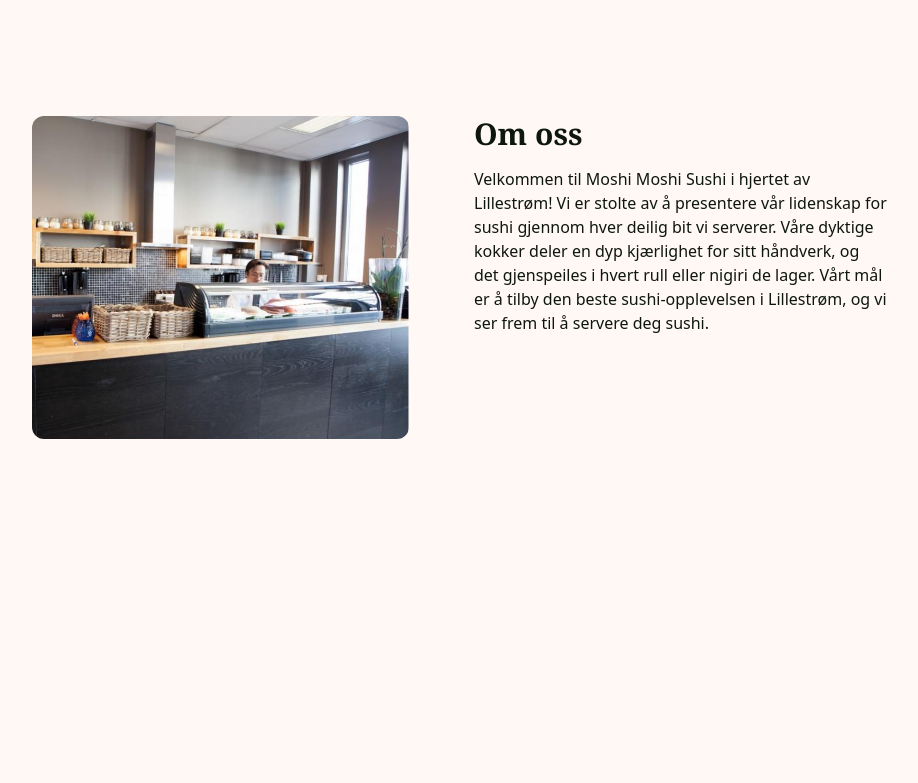
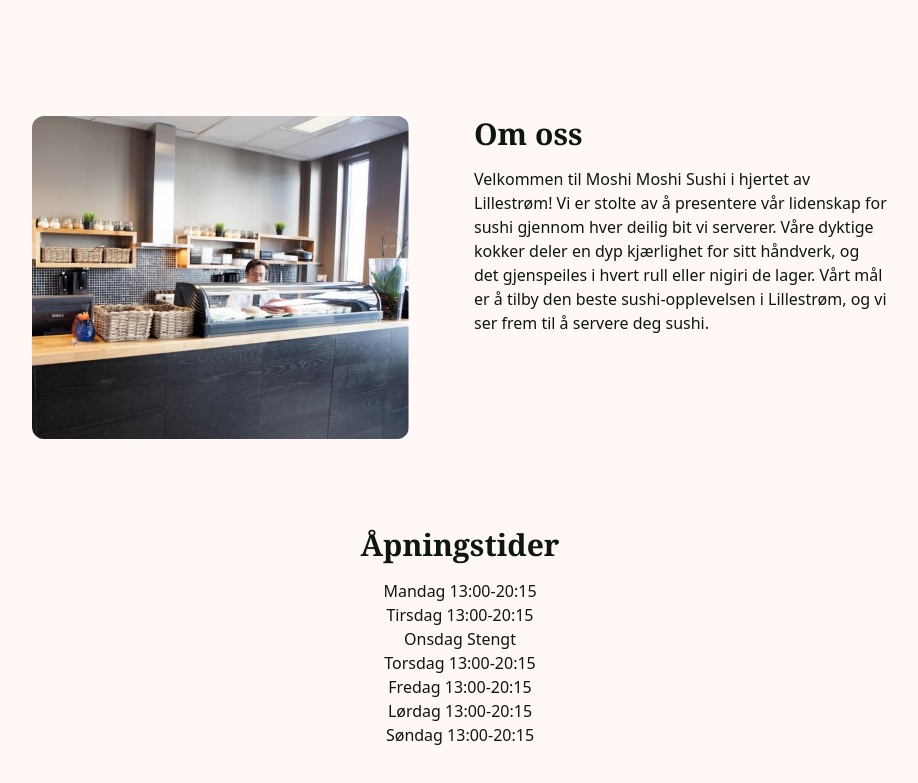
Before and after one commit to aParr0t/moshi-moshi-sushi, a Next.js app: page / in a window 1280 px wide. Shown: the part 1597-2380 px from the top of the page, without its empty margins (180-1098 px from the left). Before the commit the page ends 2104 px from the top, so only its background shows below. Built offline with nearby package versions, Linux system fonts and the light colour scheme.

Commit message:
Add working hours section to Home page

```diff
--- a/src/app/page.tsx
+++ b/src/app/page.tsx
@@ -120,6 +120,23 @@
             </div>
           </div>
         </section>
+        {/* Working hours */}
+        <section className="w-full px-[72px] pt-5 pb-[50px] flex-col justify-start items-center gap-4 inline-flex">
+          <h2 className="text-foreground text-3xl font-bold font-serif">
+            Åpningstider
+          </h2>
+          <div className="text-center text-foreground text-base font-normal font-sans">
+            <ul>
+              <li>Mandag 13:00-20:15</li>
+              <li>Tirsdag 13:00-20:15</li>
+              <li>Onsdag Stengt</li>
+              <li>Torsdag 13:00-20:15</li>
+              <li>Fredag 13:00-20:15</li>
+              <li>Lørdag 13:00-20:15</li>
+              <li>Søndag 13:00-20:15</li>
+            </ul>
+          </div>
+        </section>
       </div>
     </main>
   );
```
